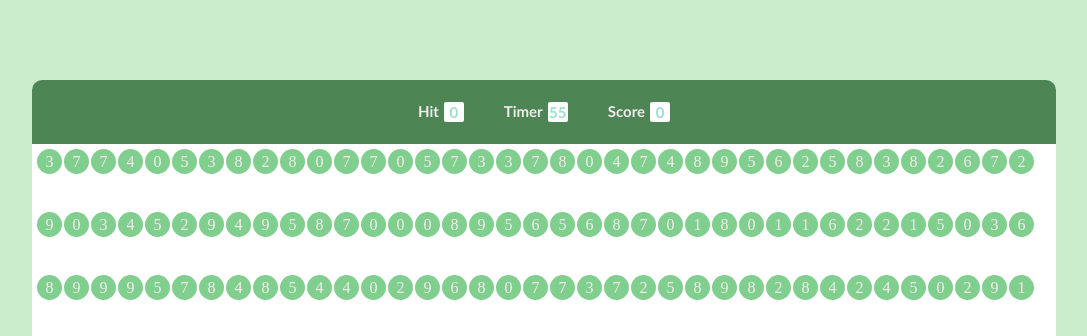
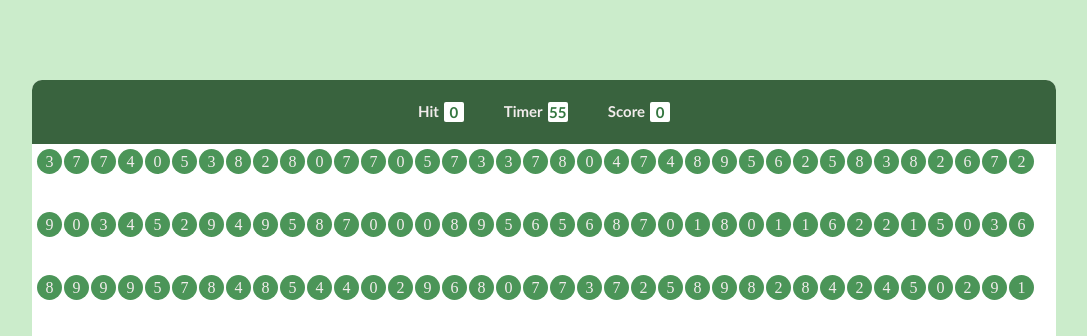
Before and after one commit to WelRaj/html-css-js-Projects, a plain HTML site: page bubble game/index.html in a window 1280 px wide. Shown: the top 336 px of the page, without its empty margins (96-1183 px from the left). Drawn offline with Linux system fonts and the light colour scheme.

Commit message:
commit changes

```diff
--- a/bubble game/style.css
+++ b/bubble game/style.css
@@ -29,7 +29,7 @@ html,body{
     justify-content: center;
     align-items: center;
     width: 100%;
-    background-color: rgb(78, 133, 85);
+    background-color: rgb(57, 99, 62);
 }
 .elem{
     color: #f2ecec;
@@ -49,7 +49,7 @@ html,body{
     height: 20px;
     width: 20px;
     border-radius: 10%;
-    color: rgb(159, 222, 201);
+    color: rgb(51, 118, 63);
     margin-left: 5px;
 }
 #pbtm{
@@ -62,7 +62,7 @@ html,body{
 }
 
 .bubble:hover{
-    background-color: rgb(57, 102, 68);
+    background-color: rgb(44, 89, 59);
     cursor: pointer;
 }.bubble{
     display: flex ;
@@ -72,6 +72,6 @@ html,body{
     width: 25px;
     color: #f2ecec;
     border-radius: 50%;
-    background-color: rgb(129, 207, 142);
+    background-color: rgb(75, 149, 88);
 
 }
```
